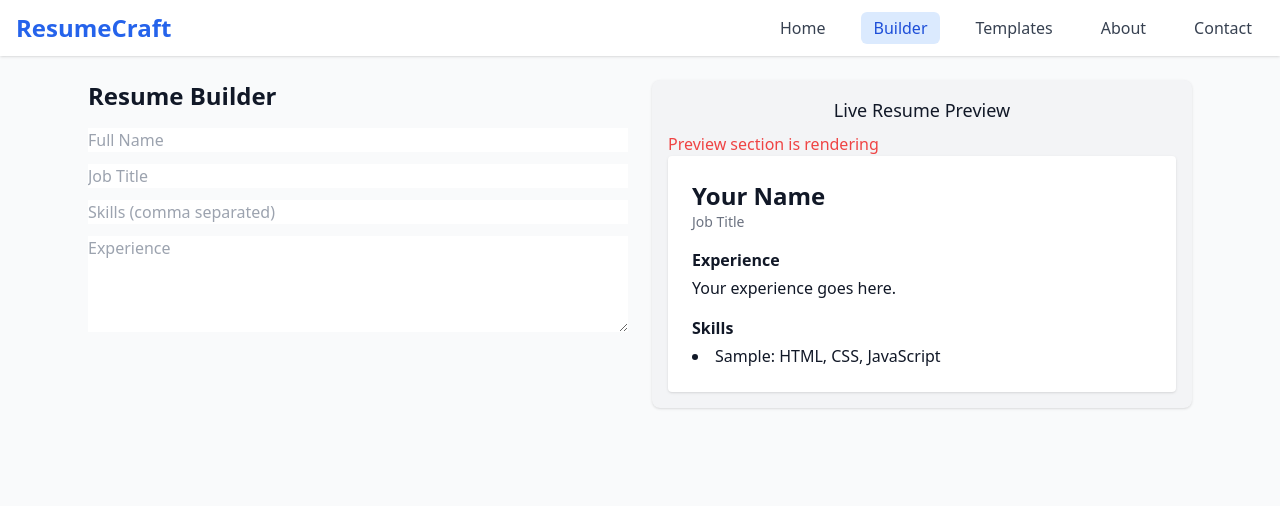
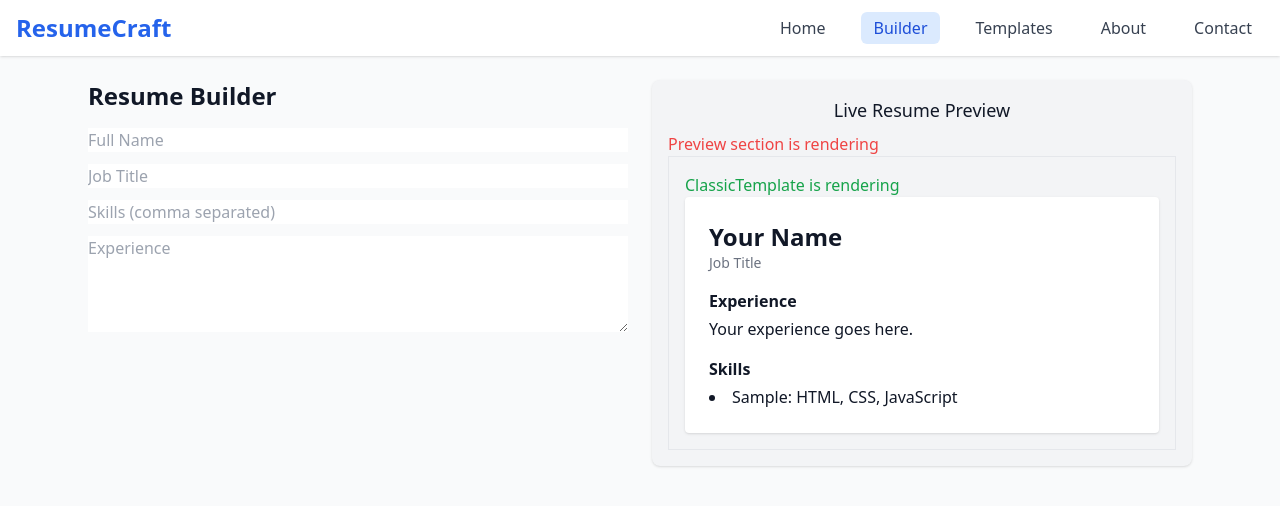
Before and after one commit to GlitchRider1/resumegenerator, a React (Vite) app: page /builder in a window 1280 px wide. Shown: the top 506 px of the page. Built offline with nearby package versions, Linux system fonts and the light colour scheme.

Commit message:
Update ClassicTemplate.tsx

```diff
--- a/src/templates/ClassicTemplate.tsx
+++ b/src/templates/ClassicTemplate.tsx
@@ -9,6 +9,8 @@ interface ClassicTemplateProps {
 
 const ClassicTemplate: React.FC<ClassicTemplateProps> = ({ name, job, skills, experience }) => {
   return (
+    <div className="border p-4">
+      <p className="text-green-600">ClassicTemplate is rendering</p>
       <div className="bg-white p-6 rounded shadow text-gray-900">
         <h1 className="text-2xl font-bold">{name || 'Your Name'}</h1>
         <p className="text-sm text-gray-500 mb-4">{job || 'Job Title'}</p>
@@ -27,6 +29,7 @@ const ClassicTemplate: React.FC<ClassicTemplateProps> = ({ name, job, skills, ex
           </ul>
         </div>
       </div>
+    </div>
   );
 };
 
```
Lines whose indentation alone changed are shown as unchanged.
